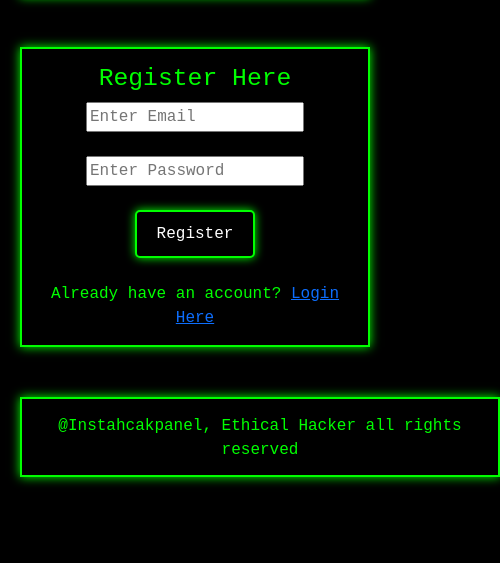
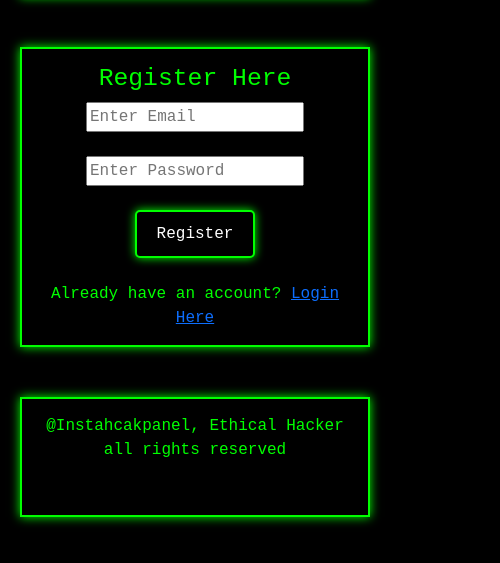
Before and after one commit to Unesh525/instahack, a plain HTML site: page register.html in a window 390 px wide. Shown: the part 83-646 px from the top of the page, 500 px wide, since content can reach past the window. Drawn offline with Linux system fonts and the light colour scheme.

Commit message:
Update register.html

```diff
--- a/register.html
+++ b/register.html
@@ -47,8 +47,8 @@
         .terminals {
             border: 2px solid #0f0;
             padding: 15px;
-            min-width: 480px;
-            height: 80px;
+            min-width: 200px;
+            height: 120px;
             overflow: hidden;
             background: black;
             box-shadow: 0 0 10px #0f0;
```
